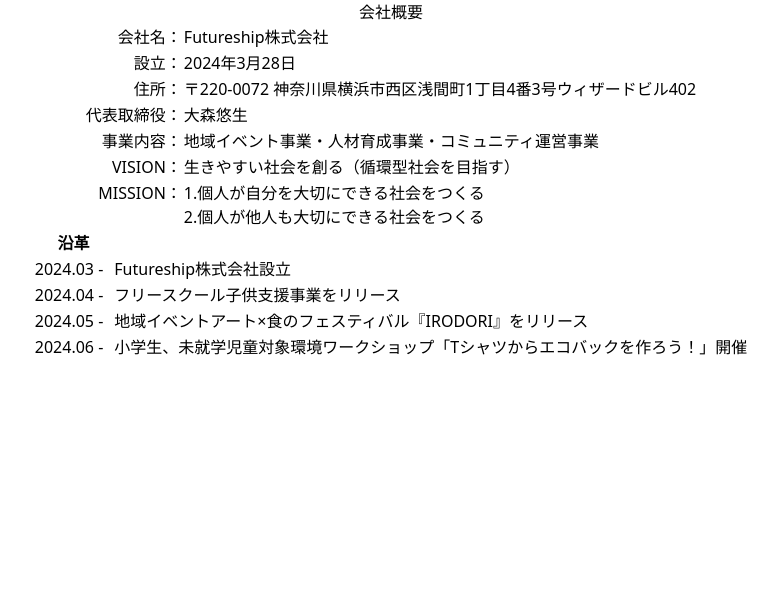
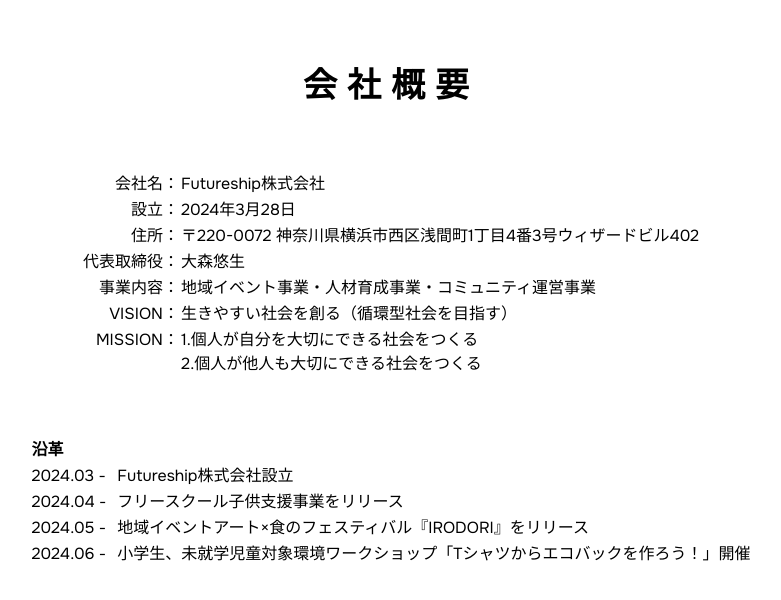
Before and after one commit to futureship/Futureship_HP, a Next.js app: page /about in a window 1280 px wide. Shown: the top 600 px of the page, without its empty margins (249-1030 px from the left). Built offline with nearby package versions, Linux system fonts and the light colour scheme.

Commit message:
スタイル調整

```diff
--- a/src/app/about/about.module.scss
+++ b/src/app/about/about.module.scss
@@ -1,11 +1,27 @@
+@import '@style/common.module';
+
 .container {
+  @include fontOnest;
+
   display: flex;
   flex-direction: column;
   align-items: center;
 }
 
+.aboutTitle {
+  font-size: 34px;
+  font-weight: bold;
+  letter-spacing: 10px;
+
+  padding: 60px 0;
+}
+
 .preLine {
   white-space: pre-line;
+}
+
+.companyProfile {
+  padding-bottom: 60px;
 }
 
 .companyProfileTd {
@@ -17,3 +33,8 @@
 .historyTd {
   padding-right: 10px;
 }
+
+.historyTh {
+  display: flex;
+  justify-content: start;
+}
--- a/src/app/about/page.tsx
+++ b/src/app/about/page.tsx
@@ -17,8 +17,8 @@
 
   return (
     <div className={styles.container}>
-      <div>{t('about.title')}</div>
-
+      <div className={styles.aboutTitle}>{t('about.title')}</div>
+      <div className={styles.companyProfile}>
         <table>
           <tbody>
             <tr>
@@ -55,11 +55,12 @@
             </tr>
           </tbody>
         </table>
+      </div>
 
       <table>
         <thead>
           <tr>
-            <th>{t('about.history')}</th>
+            <th className={styles.historyTh}>{t('about.history')}</th>
             <th></th>
           </tr>
         </thead>
--- a/src/app/service/service.module.scss
+++ b/src/app/service/service.module.scss
@@ -10,7 +10,7 @@
   background-clip: text;
   color: transparent;
   font-size: 34px;
-  font-weight: bold;
+  font-weight: 900;
   width: 150px;
   padding: 20px 0;
   margin-left: 12%;
```
Lines whose indentation alone changed are shown as unchanged.
